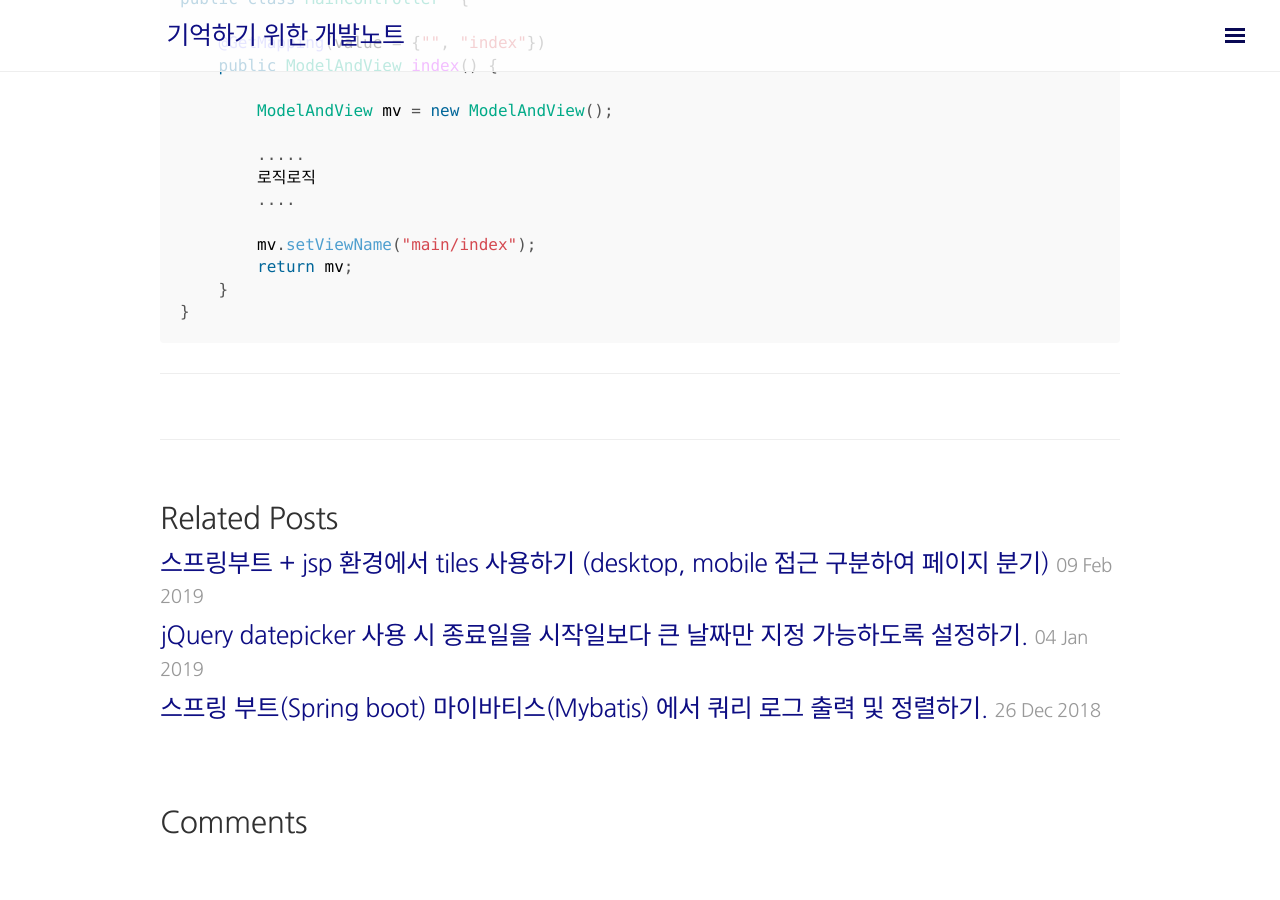
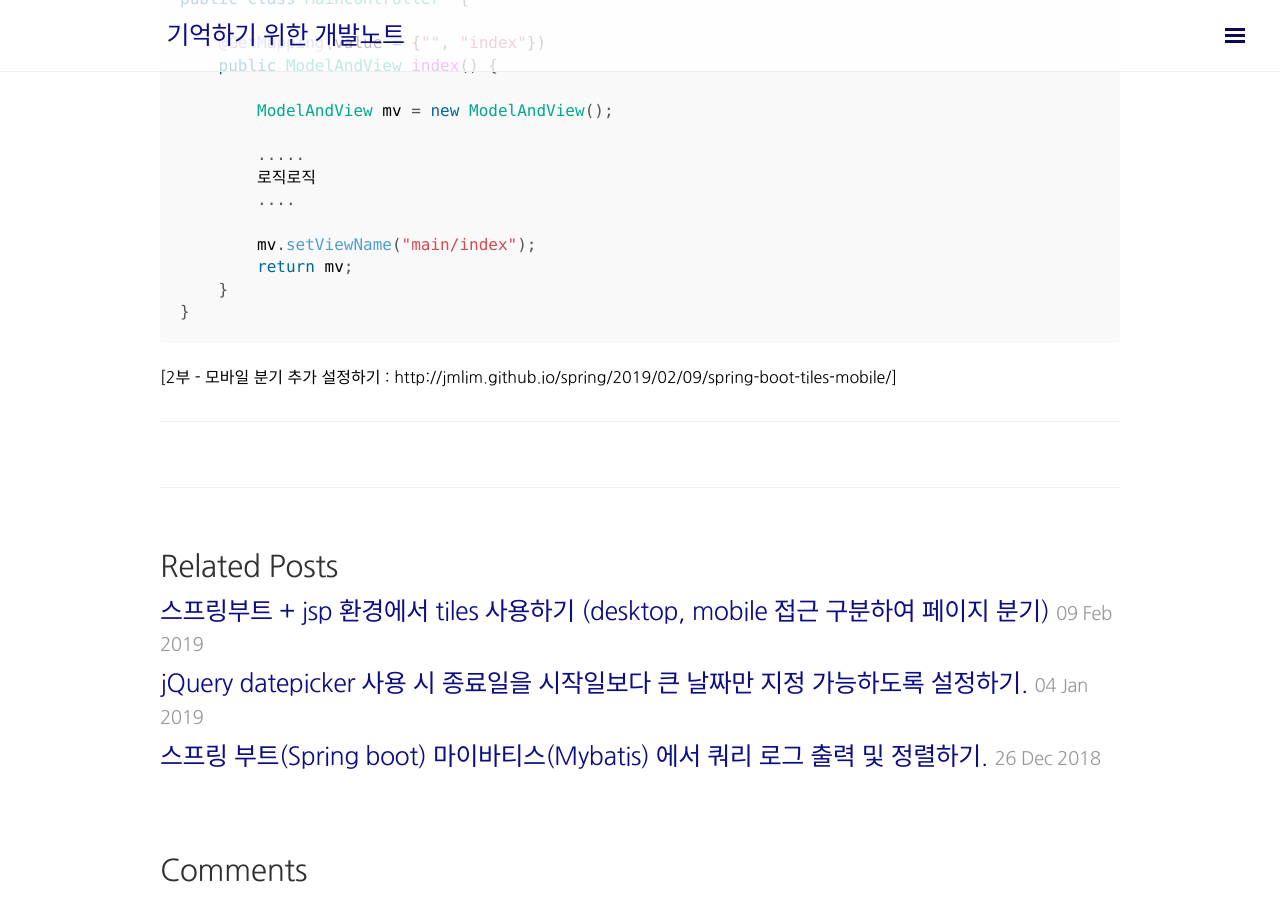
Before and after one commit to jmlim/jmlim.github.com, a Jekyll site: the page built from _posts/spring/2019-02-08-spring-boot-tiles.md, in a window 1280 px wide and 900 px high, scrolled down 3655 px. Built offline with Jekyll 4.4.1, drawn with Linux system fonts in a browser that asks for light colours; nearby versions of some CDN libraries; comment, search, counter and statistics services are not loaded; before the commit the page ends 4507 px from its top, so only the background shows below that.

Commit message:
스프링부트 + 타일즈 + 모바일 구성 포스팅. (스프링부트 + 타일즈 포스팅에 해당 글 링크 추가.)

````diff
--- a/_posts/spring/2019-02-08-spring-boot-tiles.md
+++ b/_posts/spring/2019-02-08-spring-boot-tiles.md
@@ -153,6 +153,7 @@ public class MainController  {
 }
 ```
 
+[2부 - 모바일 분기 추가 설정하기 : http://jmlim.github.io/spring/2019/02/09/spring-boot-tiles-mobile/]
 
 
 [jekyll-docs]: https://jekyllrb.com/docs/home
````
